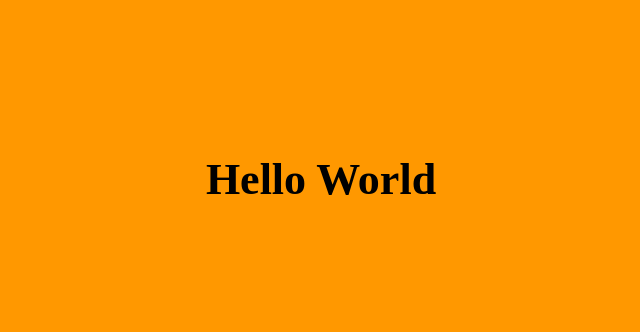
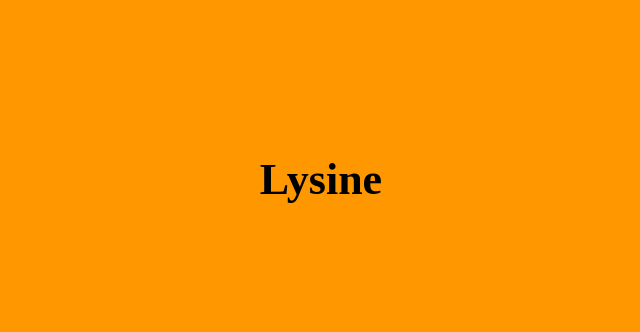
Before and after one commit to kevgo/lysine, a plain HTML site: page index.html in a window 1280 px wide. Shown: the whole page, without its empty margins (319-959 px from the left). Drawn offline with Linux system fonts and the light colour scheme.

Commit message:
Fix header

```diff
--- a/index.html
+++ b/index.html
@@ -12,7 +12,7 @@
     <link rel="apple-touch-icon" href="icons/icon-180.png"
   </head>
   <body>
-    <h1 class="vertical-container">Hello World</h1>
+    <h1 class="vertical-container">Lysine</h1>
     <script>
       if ("serviceWorker" in navigator) {
         navigator.serviceWorker.register("worker.js").then(function() {
```
